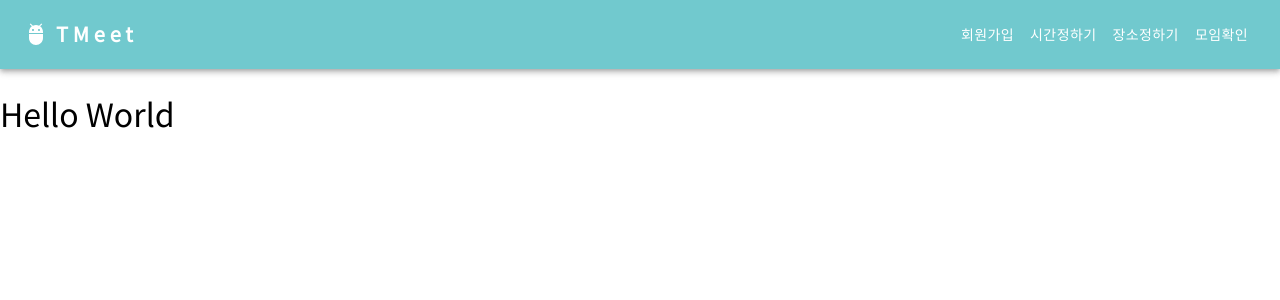
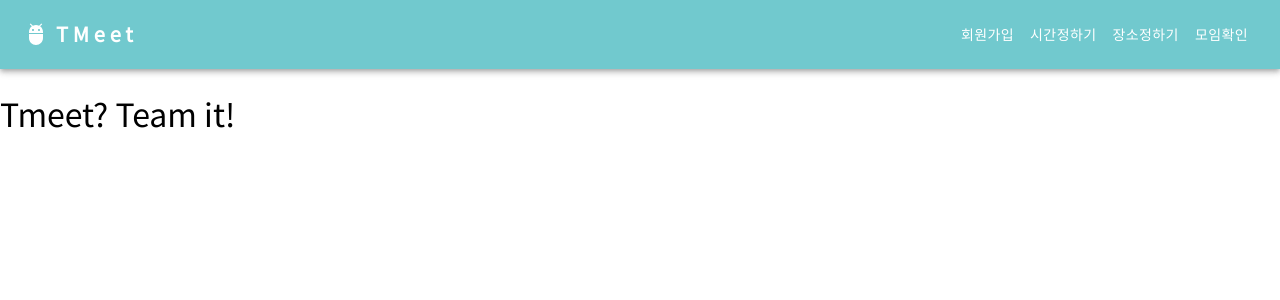
Before and after one commit to ssook1222/TMeet, a React (Create React App) app in the folder tmeet-frontend/: page / in a window 1280 px wide. Shown: the top 300 px of the page. Built offline with nearby package versions, Linux system fonts and the light colour scheme.

Commit message:
UPDATE : 멘트 변경

```diff
--- a/tmeet-frontend/src/pages/main/Main.jsx
+++ b/tmeet-frontend/src/pages/main/Main.jsx
@@ -5,7 +5,7 @@ function App() {
     return (
         <div className="App">
             <NavBar></NavBar>
-            <h1>Hello World</h1>
+            <h1>Tmeet? Team it!</h1>
         </div>
     );
 }
```
Also changed, not shown: 1 other file (tests, documents, lock files or other folders).
